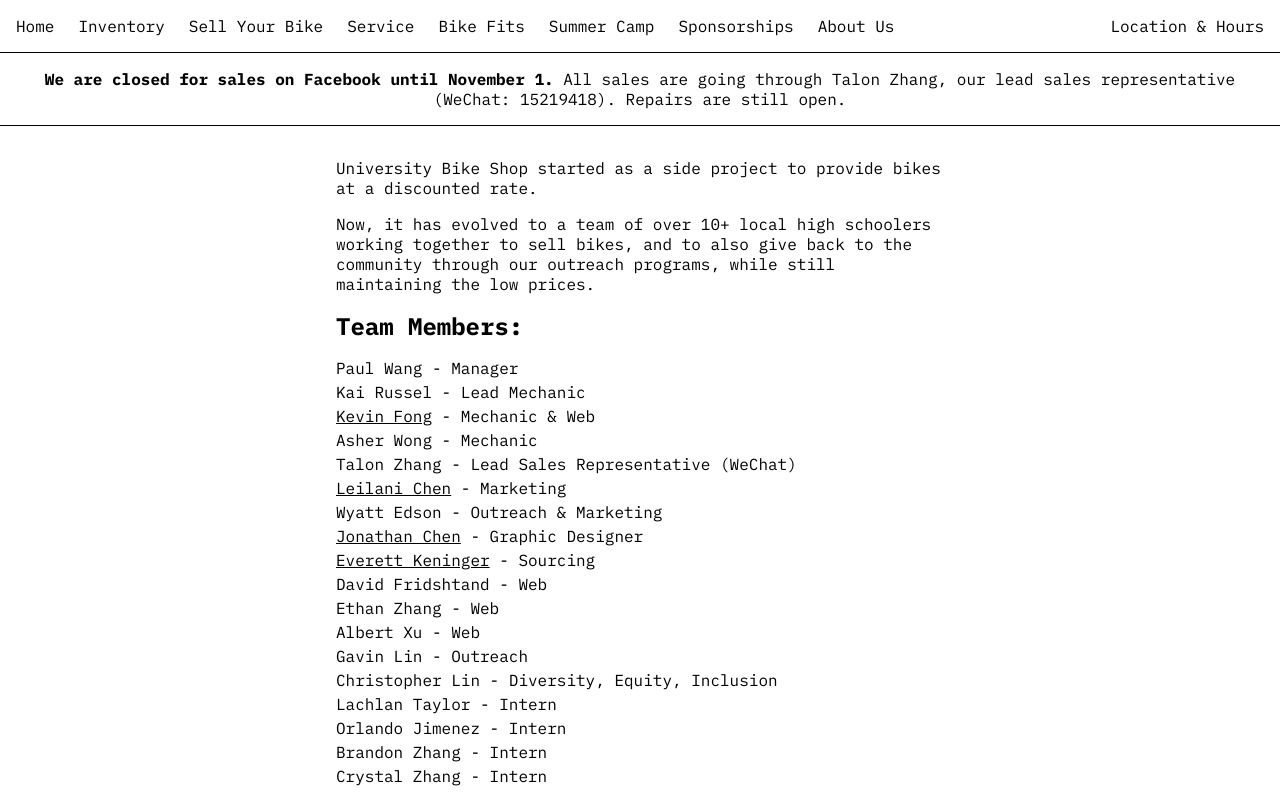
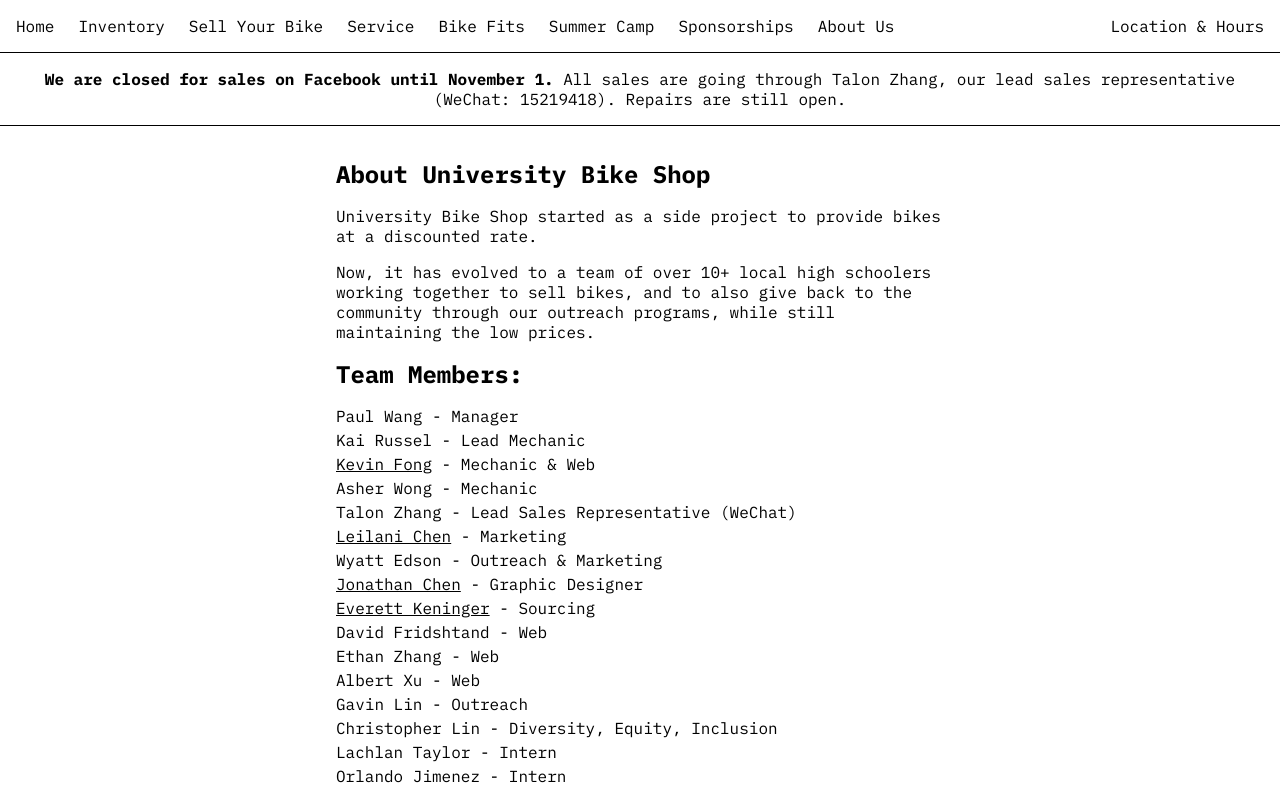
Before and after one commit to neuropathogens/university-bike-shop, a Next.js app: page /about-us in a window 1280 px wide. Shown: the top 792 px of the page. Built offline with nearby package versions, Linux system fonts and the light colour scheme.

Commit message:
SEO: add h1 to about section

```diff
--- a/components/AboutUs.tsx
+++ b/components/AboutUs.tsx
@@ -41,6 +41,7 @@ const TEAM = [
 export default function AboutUs() {
   return (
     <section id="about-us" className={styles.section}>
+      <h1>About University Bike Shop</h1>
       <p>
         University Bike Shop started as a side project to provide bikes at a
         discounted rate.
```
